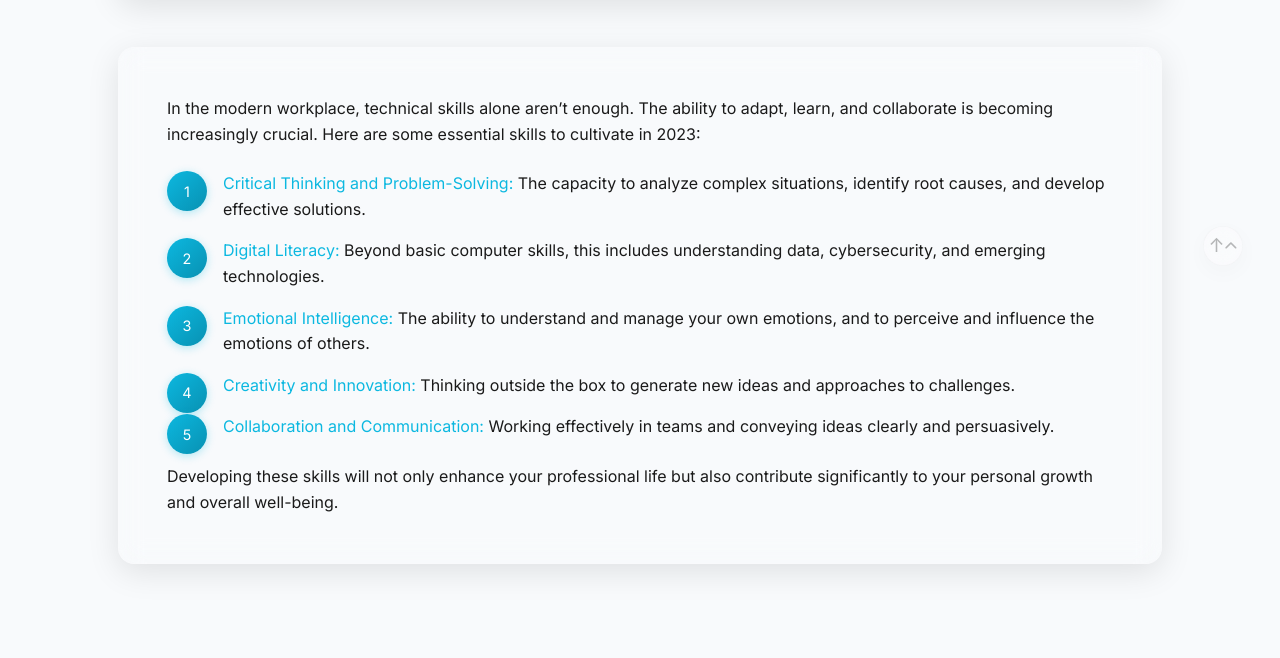
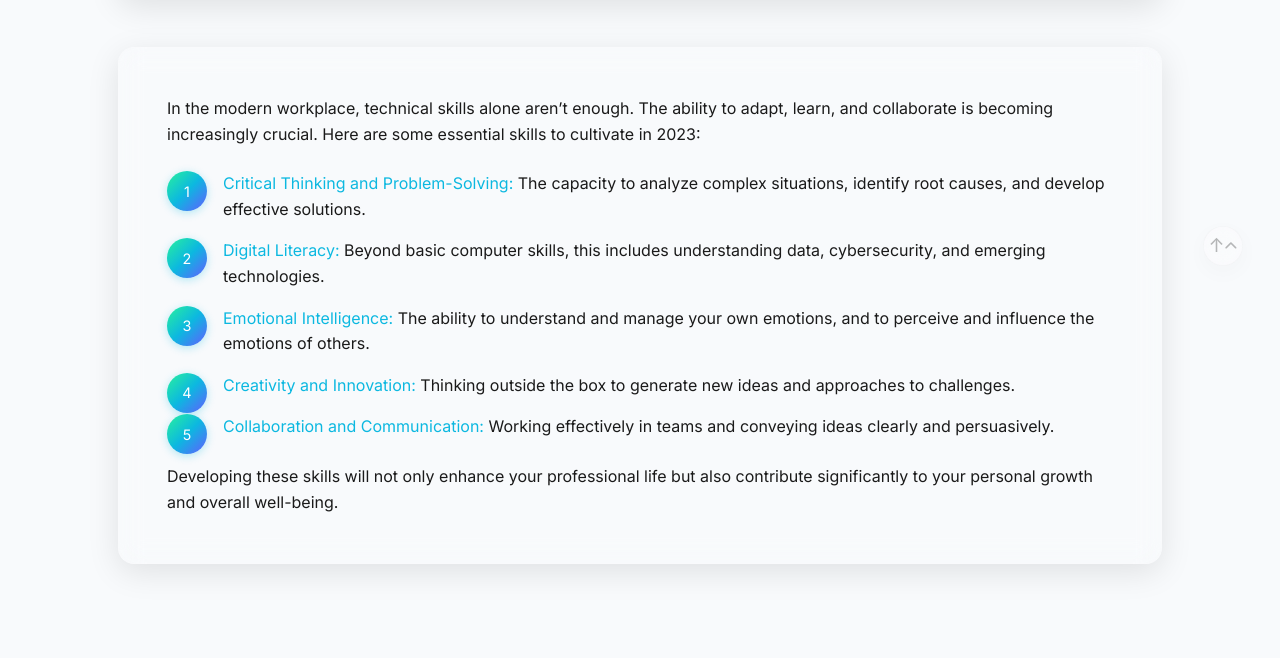
Before and after one commit to WillEasyStart/WillBio.github.io, a Jekyll site: the page built from _posts/2023-06-05-essential-skills-for-2023.md, in a window 1280 px wide. Shown: the part 597-1255 px from the top of the page. Built offline with Jekyll 4.4.1, drawn with Linux system fonts in a browser that asks for light colours; nearby versions of some CDN libraries.

Commit message:
Update _post.scss

```diff
--- a/_sass/_post.scss
+++ b/_sass/_post.scss
@@ -395,7 +395,7 @@ ol {
       position: absolute !important;
       left: 0 !important;
       top: 0 !important;
-      background: linear-gradient(135deg, #0CB8E0 0%, #0891B2 100%) !important;
+      background: linear-gradient(135deg, #28F29C 0%, #0CB8E0 50%, #635DFF 100%) !important;
       color: white !important;
       width: 2.5rem !important;
       height: 2.5rem !important;
@@ -429,7 +429,7 @@ ol ol {
       width: 2rem !important;
       height: 2rem !important;
       font-size: 0.8rem !important;
-      background: linear-gradient(135deg, #64748B 0%, #475569 100%) !important;
+      background: linear-gradient(135deg, #28F29C 0%, #0CB8E0 50%, #635DFF 100%) !important;
       box-shadow: 0 2px 6px rgba(100, 116, 139, 0.3) !important;
     }
   }
@@ -437,7 +437,7 @@ ol ol {
 
 ol ol ol {
   li::before {
-    background: linear-gradient(135deg, #94A3B8 0%, #64748B 100%) !important;
+    background: linear-gradient(135deg, #28F29C 0%, #0CB8E0 50%, #635DFF 100%) !important;
     width: 1.75rem !important;
     height: 1.75rem !important;
     font-size: 0.75rem !important;
@@ -463,12 +463,12 @@ ol li strong {
   }
 
   ol ol li::before {
-    background: linear-gradient(135deg, #475569 0%, #334155 100%) !important;
+    background: linear-gradient(135deg, #28F29C 0%, #0CB8E0 50%, #635DFF 100%) !important;
     box-shadow: 0 2px 6px rgba(71, 85, 105, 0.4) !important;
   }
 
   ol ol ol li::before {
-    background: linear-gradient(135deg, #64748B 0%, #475569 100%) !important;
+    background: linear-gradient(135deg, #28F29C 0%, #0CB8E0 50%, #635DFF 100%) !important;
   }
 }
 
```
